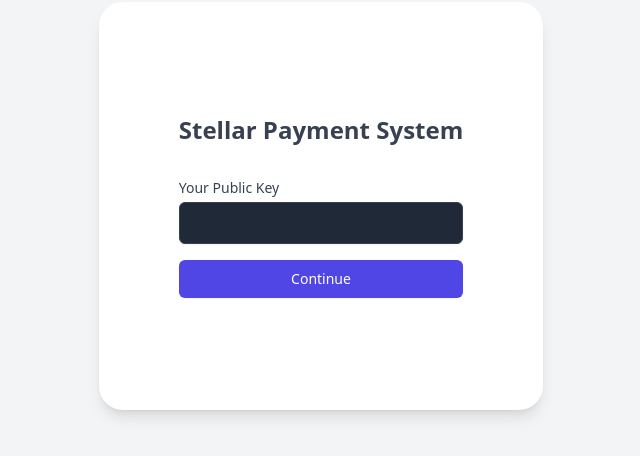
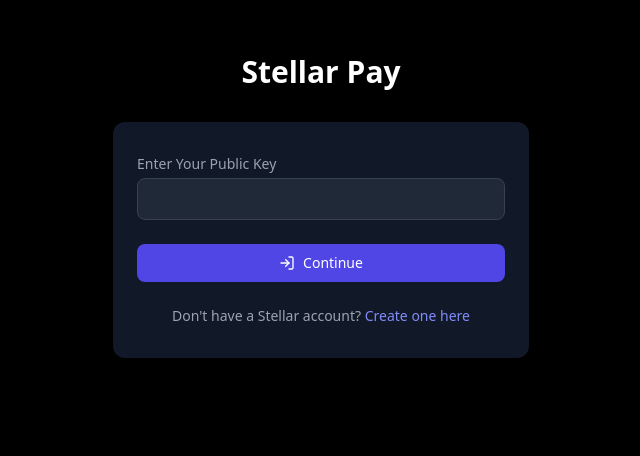
Before and after one commit to iziuqo/Simple-Stellar-Payment-System, a Next.js app: page / in a window 1280 px wide. Shown: the part 194-650 px from the top of the page, without its empty margins (319-959 px from the left). Built offline with nearby package versions, Linux system fonts and the light colour scheme.

Commit message:
Update index.js

```diff
--- a/pages/index.js
+++ b/pages/index.js
@@ -2,6 +2,7 @@
 import { useState } from 'react';
 import { useAuth } from '../context/AuthContext';
 import { useRouter } from 'next/router';
+import { LogIn } from 'lucide-react';
 
 export default function Home() {
   const { publicKey, login } = useAuth();
@@ -32,38 +33,49 @@ export default function Home() {
   }
 
   return (
-    <div className="min-h-screen bg-gray-100 py-6 flex flex-col justify-center sm:py-12">
-      <div className="relative py-3 sm:max-w-xl sm:mx-auto">
-        <div className="relative px-4 py-10 bg-white shadow-lg sm:rounded-3xl sm:p-20">
-          <div className="max-w-md mx-auto">
-            <div className="divide-y divide-gray-200">
-              <div className="py-8 text-base leading-6 space-y-4 text-gray-700 sm:text-lg sm:leading-7">
-                <h1 className="text-2xl font-bold mb-8">Stellar Payment System</h1>
-                <form onSubmit={handleSubmit} className="space-y-4">
+    <div className="min-h-screen bg-black flex flex-col justify-center">
+      <div className="sm:mx-auto sm:w-full sm:max-w-md px-4">
+        <h1 className="text-center text-3xl font-bold mb-8">Stellar Pay</h1>
+        <div className="bg-gray-900 py-8 px-6 shadow rounded-xl">
+          <form onSubmit={handleSubmit} className="space-y-6">
             <div>
-                    <label className="block text-sm font-medium text-gray-700">
-                      Your Public Key
+              <label className="block text-sm font-medium text-gray-400">
+                Enter Your Public Key
                 <input
                   type="text"
                   value={inputPublicKey}
                   onChange={(e) => setInputPublicKey(e.target.value)}
-                        className="mt-1 block w-full rounded-md border-gray-300 shadow-sm focus:border-indigo-500 focus:ring-indigo-500"
+                  className="mt-1 block w-full rounded-lg border-gray-600 bg-gray-800 text-white focus:border-indigo-500 focus:ring-indigo-500"
                   required
                 />
               </label>
             </div>
+
             {error && (
-                    <p className="text-red-500 text-sm">{error}</p>
+              <div className="text-red-400 text-sm">{error}</div>
             )}
+
             <button
               type="submit"
-                    className="w-full flex justify-center py-2 px-4 border border-transparent rounded-md shadow-sm text-sm font-medium text-white bg-indigo-600 hover:bg-indigo-700 focus:outline-none focus:ring-2 focus:ring-offset-2 focus:ring-indigo-500"
+              className="w-full flex justify-center items-center space-x-2 py-2 px-4 border border-transparent rounded-lg shadow-sm text-sm font-medium text-white bg-indigo-600 hover:bg-indigo-700 focus:outline-none focus:ring-2 focus:ring-offset-2 focus:ring-indigo-500 transition-colors"
             >
-                    Continue
+              <LogIn className="w-4 h-4" />
+              <span>Continue</span>
             </button>
           </form>
-              </div>
-            </div>
+
+          <div className="mt-6">
+            <p className="text-sm text-gray-400 text-center">
+              Don't have a Stellar account?{' '}
+              <a
+                href="https://laboratory.stellar.org/#account-creator?network=test"
+                target="_blank"
+                rel="noopener noreferrer"
+                className="text-indigo-400 hover:text-indigo-300"
+              >
+                Create one here
+              </a>
+            </p>
           </div>
         </div>
       </div>
```
Lines whose indentation alone changed are shown as unchanged.
